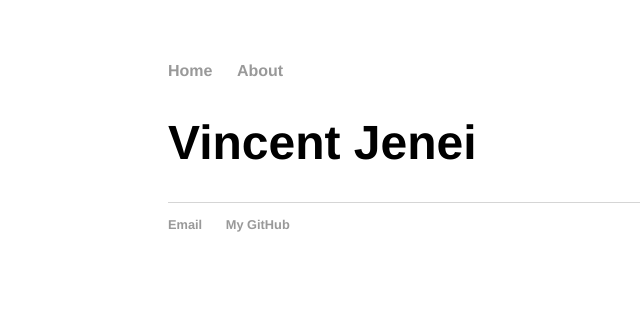
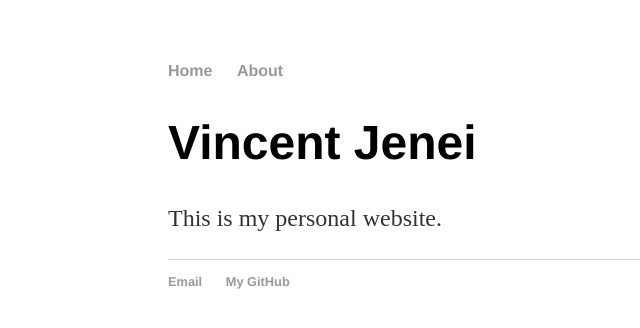
Before and after one commit to SuperBrainBro/vincentlite.github.io, a Jekyll site: the page built from index.html, in a window 1280 px wide. Shown: the top 328 px of the page, without its empty margins (24-664 px from the left). Built offline with Jekyll 4.4.1, drawn with Linux system fonts in a browser that asks for light colours.

Commit message:
Update index.html

```diff
--- a/index.html
+++ b/index.html
@@ -5,4 +5,5 @@ title: Vincent Jenei
 
 		<div class="blurb">
 			<h1>Vincent Jenei</h1>
+			<p>This is my personal website.</p>
 		</div>
```
